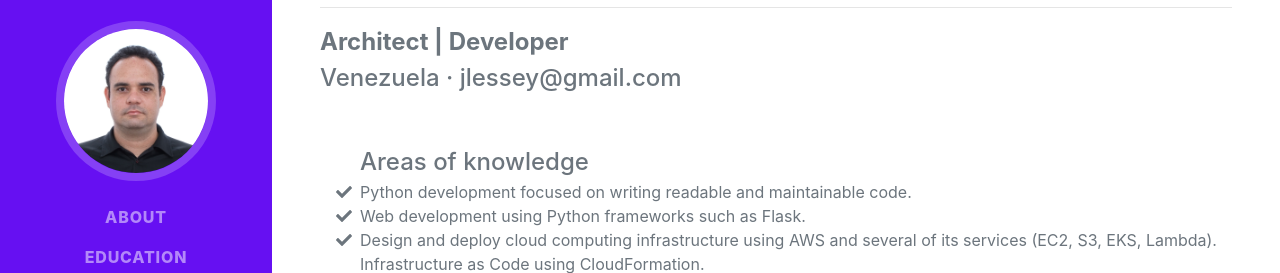
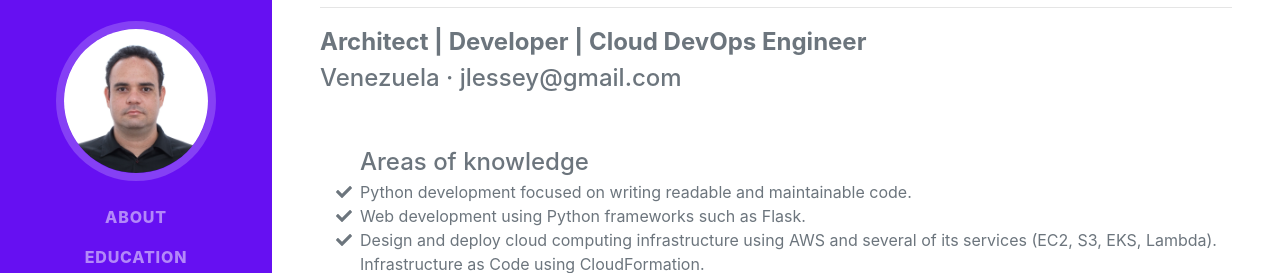
Before and after one commit to jplessey/juanlessey, a plain HTML site: page index.html in a window 1280 px wide. Shown: the part 215-488 px from the top of the page. Drawn offline with nearby package versions, Linux system fonts and the light colour scheme; a web font is replaced by a local one.

Commit message:
Add new skills

```diff
--- a/index.html
+++ b/index.html
@@ -51,7 +51,7 @@
                 </h1>
                 <hr>
                 <div class="subheading mb-5 font-weight-bold">
-                    Architect | Developer
+                    Architect | Developer | Cloud DevOps Engineer
                     <div class="subheading mb-5">Venezuela · jlessey@gmail.com</div>
                 </div>
                 <!-- <p class="mb-4">I am experienced in leveraging agile frameworks to provide a robust synopsis for high level overviews. Iterative approaches to corporate strategy foster collaborative thinking to further the overall value proposition.</p> -->
```
